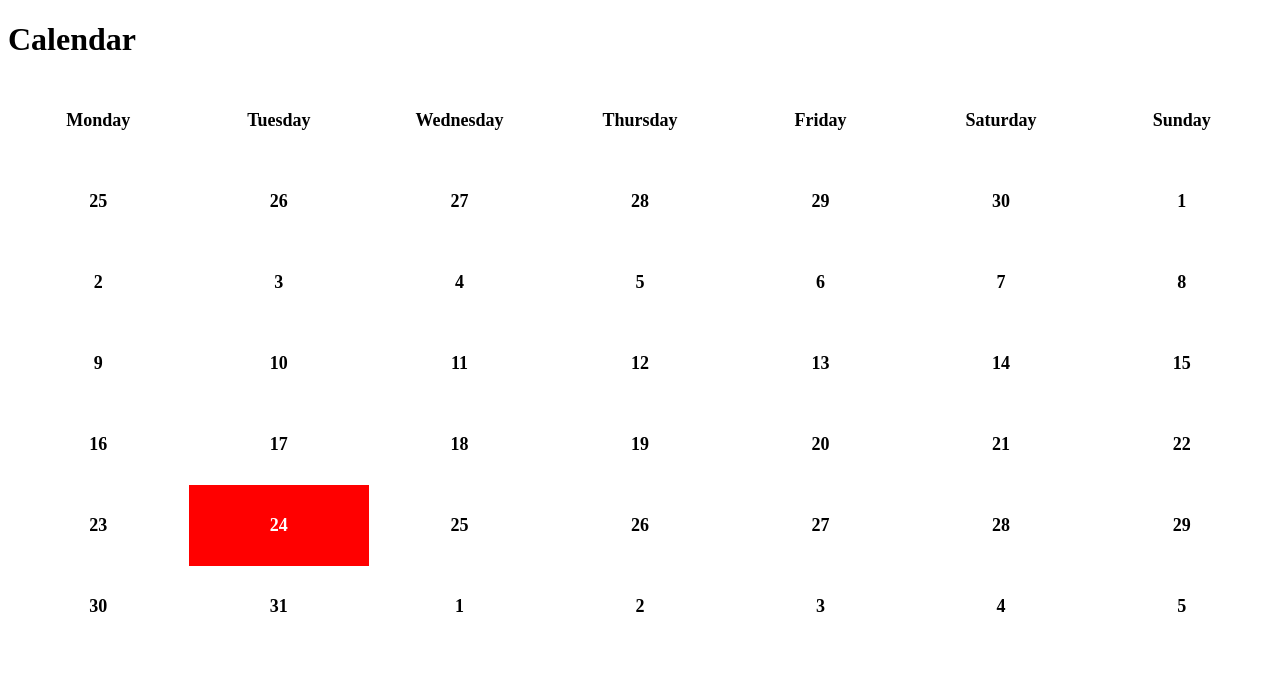
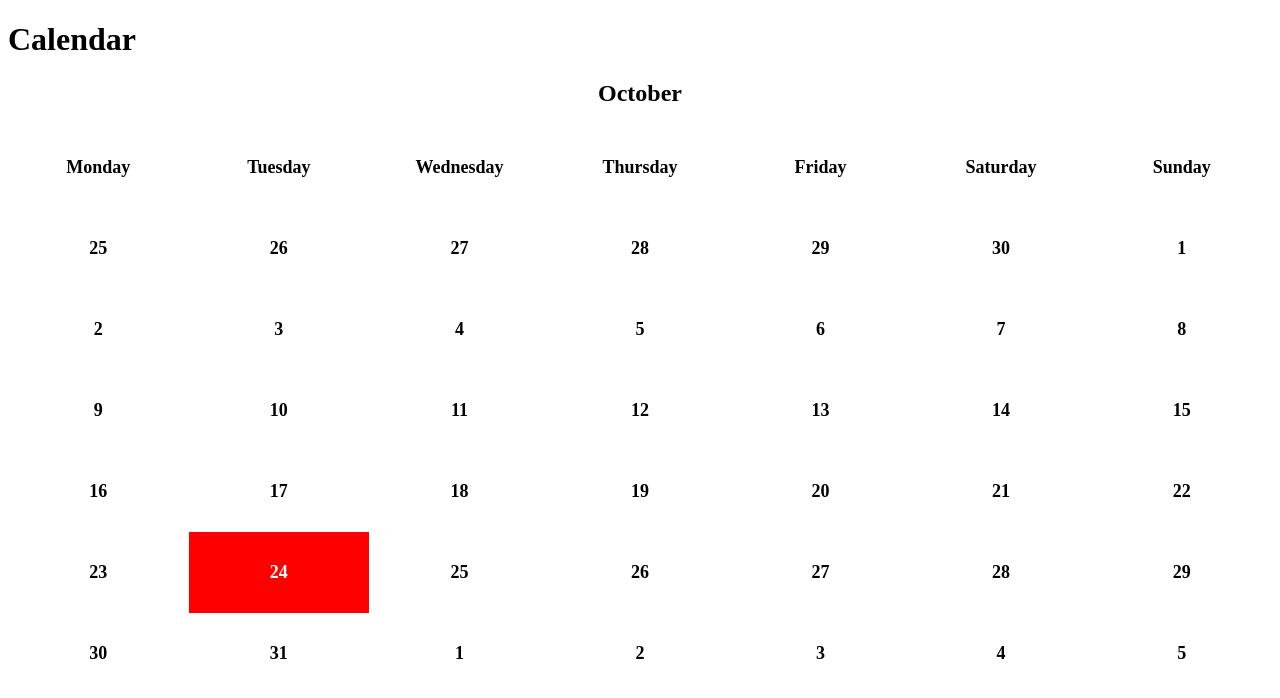
Before and after one commit to Kimla/Calendar, a Vue app: page / in a window 1280 px wide. Shown: the top 698 px of the page. Built offline with nearby package versions, Linux system fonts and the light colour scheme.

Commit message:
Added the active month above the calendar

```diff
--- a/src/components/Calendar.vue
+++ b/src/components/Calendar.vue
@@ -1,6 +1,7 @@
 <template>
     <div class="Calendar">
         <h1>Calendar</h1>
+        <h2>{{ monthName }}</h2>
         <div class="days">
             <div class="day" v-for="day in dayNames">{{ day }}</div>
         </div>
@@ -11,6 +12,7 @@
 </template>
 
 <script>
+import format from 'date-fns/format';
 import getMonth from 'date-fns/get_month';
 import startOfMonth from 'date-fns/start_of_month';
 import endOfMonth from 'date-fns/end_of_month';
@@ -72,6 +74,9 @@ export default {
 
             return out;
         },
+        monthName() {
+            return format(this.activeDay, ['MMMM']);
+        },
     },
     methods: {
         changeActiveDay(day) {
@@ -85,6 +90,9 @@ export default {
 </script>
 
 <style lang="css">
+h2 {
+    text-align: center;
+}
 .days {
     display: flex;
     flex-wrap: wrap;
```
